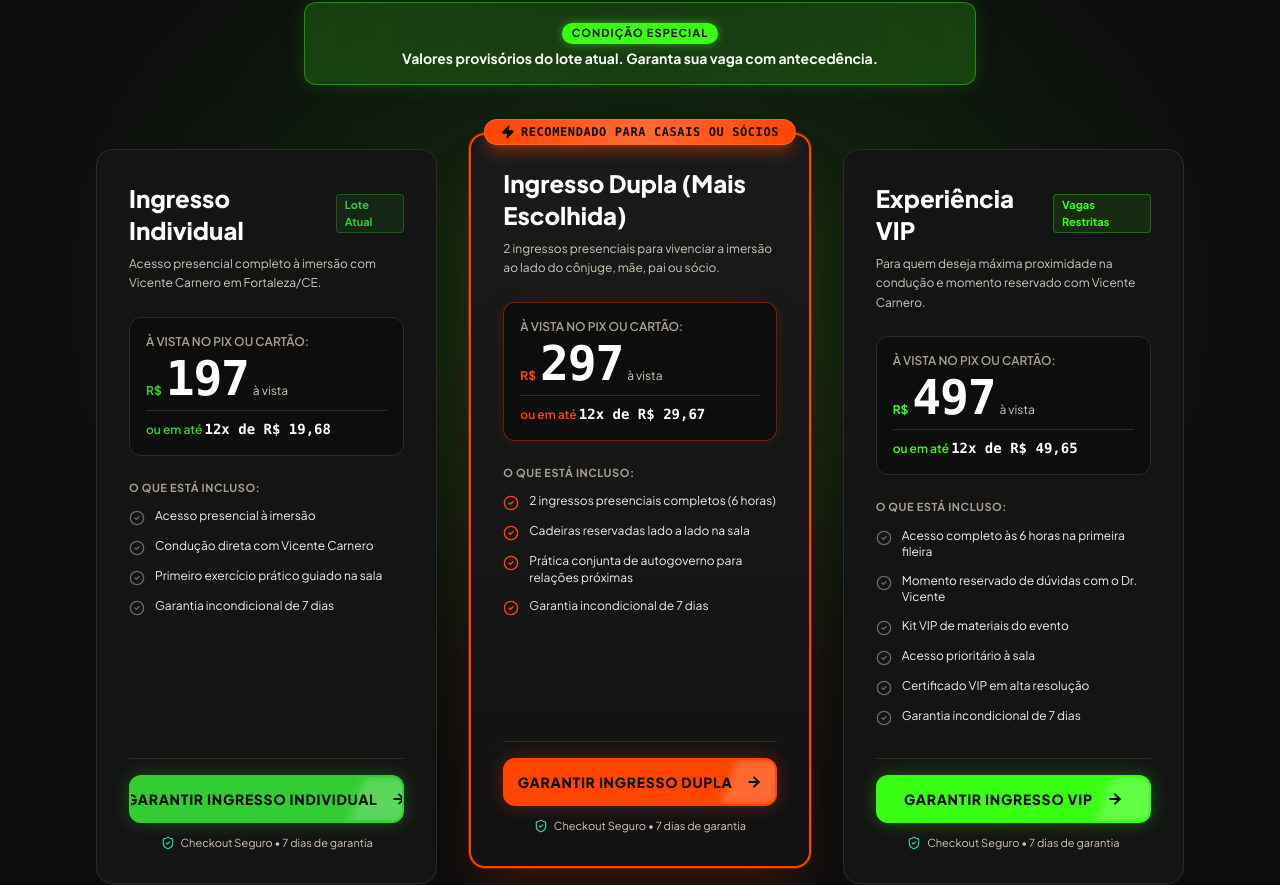
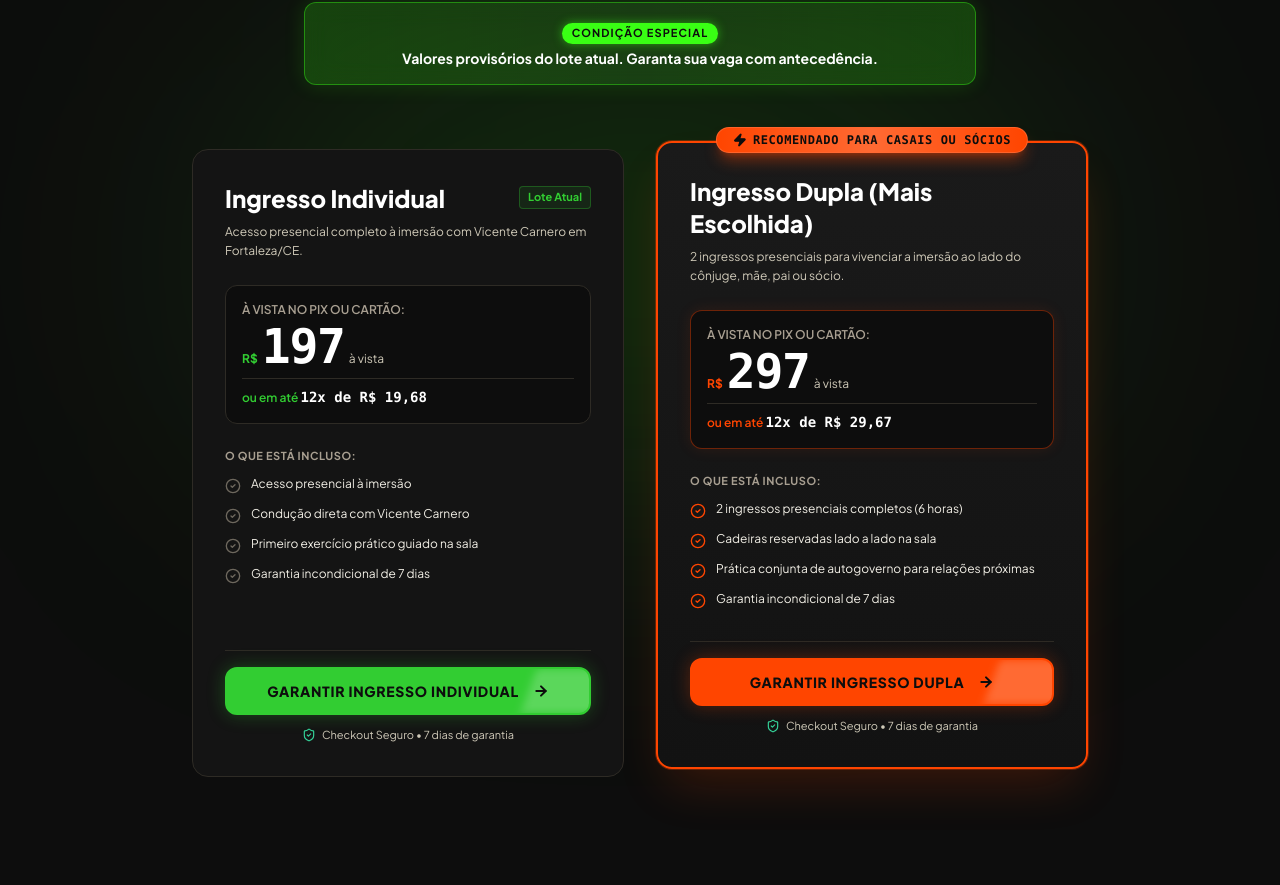
Before and after one commit to Marcelribeiro777/landing-page-vicente-governe-suas-emo-es, a React (Vite) app: page / in a window 1280 px wide. Shown: the part 7596-8481 px from the top of the page. Built offline with nearby package versions, Linux system fonts and the light colour scheme; a web font is replaced by a local one.

Commit message:
Remover ingresso Experiência VIP e ajustar grade para 2 ingressos (v0.0.43)

```diff
--- a/package.json
+++ b/package.json
@@ -2,7 +2,7 @@
   "name": "skip-react-template",
   "description": "A frontend React Vite TypeScript Shadcn UI template for Skip projects",
   "private": true,
-  "version": "0.0.42",
+  "version": "0.0.43",
   "type": "module",
   "scripts": {
     "start": "vite dev",
--- a/src/components/event/EventPricing.tsx
+++ b/src/components/event/EventPricing.tsx
@@ -40,8 +40,8 @@ export function EventPricing() {
           </div>
         </div>
 
-        {/* 3 Pricing Cards Grid */}
-        <div className="grid grid-cols-1 lg:grid-cols-3 gap-8 items-stretch pt-4">
+        {/* 2 Pricing Cards Grid */}
+        <div className="grid grid-cols-1 md:grid-cols-2 gap-8 items-stretch pt-4 max-w-4xl mx-auto">
           {eventContent.pricing.cards.map((card) => {
             const isIndividual = card.id === 'individual'
             const isDupla = card.id === 'dupla'
@@ -51,25 +51,13 @@ export function EventPricing() {
                 key={card.id}
                 className={`rounded-2xl p-7 sm:p-8 flex flex-col justify-between transition-all duration-300 relative ${
                   card.isPopular
-                    ? isDupla
-                      ? 'bg-gradient-to-b from-[#1A1A1A] to-[#121212] border-2 border-[#FF4500] shadow-2xl shadow-[#FF4500]/20 lg:-translate-y-4 ring-1 ring-[#FF4500]/30 hover:border-[#FF4500]/60 hover:shadow-xl hover:shadow-[#FF4500]/10'
-                      : 'bg-gradient-to-b from-[#1A1A1A] to-[#121212] border-2 border-[#39FF14] shadow-2xl shadow-[#39FF14]/20 lg:-translate-y-4 ring-1 ring-[#39FF14]/30'
-                    : isIndividual
-                      ? 'bg-[#141414] border border-[#2E2B25] hover:border-[#32CD32]/60 hover:shadow-xl hover:shadow-[#32CD32]/10'
-                      : isDupla
-                        ? 'bg-[#141414] border border-[#2E2B25] hover:border-[#FF4500]/60 hover:shadow-xl hover:shadow-[#FF4500]/10'
-                        : 'bg-[#141414] border border-[#2E2B25] hover:border-[#39FF14]/60 hover:shadow-xl hover:shadow-[#39FF14]/10'
+                    ? 'bg-gradient-to-b from-[#1A1A1A] to-[#121212] border-2 border-[#FF4500] shadow-2xl shadow-[#FF4500]/20 md:-translate-y-2 ring-1 ring-[#FF4500]/30 hover:border-[#FF4500]/60 hover:shadow-xl hover:shadow-[#FF4500]/10'
+                    : 'bg-[#141414] border border-[#2E2B25] hover:border-[#32CD32]/60 hover:shadow-xl hover:shadow-[#32CD32]/10'
                 }`}
               >
                 {/* Popular Ribbon */}
                 {card.isPopular && (
-                  <div
-                    className={`absolute -top-4 left-1/2 -translate-x-1/2 px-4 py-1 rounded-full text-xs font-black tracking-wider uppercase shadow-lg flex items-center gap-1.5 whitespace-nowrap font-mono ${
-                      isDupla
-                        ? 'bg-gradient-to-r from-[#FF4500] via-[#ff6a33] to-[#FF4500] text-[#0D0D0D] shadow-[#FF4500]/40 border border-[#ff6a33]/80'
-                        : 'bg-gradient-to-r from-[#39FF14] via-[#57FF38] to-[#39FF14] text-[#0D0D0D] shadow-[#39FF14]/40 border border-[#57FF38]/80'
-                    }`}
-                  >
+                  <div className="absolute -top-4 left-1/2 -translate-x-1/2 px-4 py-1 rounded-full text-xs font-black tracking-wider uppercase shadow-lg flex items-center gap-1.5 whitespace-nowrap font-mono bg-gradient-to-r from-[#FF4500] via-[#ff6a33] to-[#FF4500] text-[#0D0D0D] shadow-[#FF4500]/40 border border-[#ff6a33]/80">
                     <Zap className="w-3.5 h-3.5 fill-[#0D0D0D] text-[#0D0D0D]" />
                     <span>{card.tag}</span>
                   </div>
@@ -84,9 +72,7 @@ export function EventPricing() {
                         className={`text-[11px] font-bold px-2 py-0.5 rounded border ${
                           isIndividual
                             ? 'text-[#32CD32] bg-[#32CD32]/10 border-[#32CD32]/30'
-                            : isDupla
-                              ? 'text-[#FF4500] bg-[#FF4500]/10 border-[#FF4500]/30'
-                              : 'text-[#39FF14] bg-[#39FF14]/10 border-[#39FF14]/30'
+                            : 'text-[#FF4500] bg-[#FF4500]/10 border-[#FF4500]/30'
                         }`}
                       >
                         {card.tag}
@@ -100,14 +86,8 @@ export function EventPricing() {
                   <div
                     className={`p-4 rounded-xl bg-[#0D0D0D] mb-6 transition-colors ${
                       card.isPopular
-                        ? isDupla
-                          ? 'border border-[#FF4500]/40 shadow-[0_0_15px_rgba(255,69,0,0.1)]'
-                          : 'border border-[#39FF14]/40 shadow-[0_0_15px_rgba(57,255,20,0.1)]'
-                        : isIndividual
-                          ? 'border border-[#2E2B25] hover:border-[#32CD32]/30'
-                          : isDupla
-                            ? 'border border-[#2E2B25] hover:border-[#FF4500]/30'
-                            : 'border border-[#2E2B25]'
+                        ? 'border border-[#FF4500]/40 shadow-[0_0_15px_rgba(255,69,0,0.1)]'
+                        : 'border border-[#2E2B25] hover:border-[#32CD32]/30'
                     }`}
                   >
                     <div className="text-xs text-[#A89F91] uppercase font-semibold mb-1">
@@ -116,11 +96,7 @@ export function EventPricing() {
                     <div className="flex items-baseline gap-1">
                       <span
                         className={`text-xs font-bold ${
-                          isIndividual
-                            ? 'text-[#32CD32]'
-                            : isDupla
-                              ? 'text-[#FF4500]'
-                              : 'text-[#39FF14]'
+                          isIndividual ? 'text-[#32CD32]' : 'text-[#FF4500]'
                         }`}
                       >
                         R$
@@ -133,11 +109,7 @@ export function EventPricing() {
 
                     <div
                       className={`text-xs font-semibold mt-2 pt-2 border-t border-[#2E2B25] ${
-                        isIndividual
-                          ? 'text-[#32CD32]'
-                          : isDupla
-                            ? 'text-[#FF4500]'
-                            : 'text-[#39FF14]'
+                        isIndividual ? 'text-[#32CD32]' : 'text-[#FF4500]'
                       }`}
                     >
                       ou em até{' '}
@@ -157,13 +129,7 @@ export function EventPricing() {
                       <div key={fIdx} className="flex items-start gap-2.5 text-xs text-[#F2EFE6]">
                         <CheckCircle2
                           className={`w-4 h-4 shrink-0 mt-0.5 ${
-                            isDupla
-                              ? 'text-[#FF4500]'
-                              : card.isPopular
-                                ? 'text-[#39FF14]'
-                                : isIndividual
-                                  ? 'text-[#6E685E]'
-                                  : 'text-[#6E685E]'
+                            isDupla ? 'text-[#FF4500]' : 'text-[#6E685E]'
                           }`}
                         />
                         <span className="leading-snug">{feat}</span>
@@ -179,11 +145,7 @@ export function EventPricing() {
                     className={`relative overflow-hidden w-full h-13 py-3 uppercase tracking-wider font-black text-xs sm:text-sm rounded-xl transition-all shadow-lg ${
                       isDupla
                         ? 'bg-[#FF4500] hover:bg-[#cc3700] text-[#0D0D0D] hover:scale-[1.02] active:scale-[0.98] shadow-[0_0_18px_rgba(255,69,0,0.3)] hover:shadow-[0_0_25px_rgba(255,69,0,0.5)] border-2 border-[#FF4500]'
-                        : card.isPopular
-                          ? 'bg-gradient-to-r from-[#39FF14] via-[#57FF38] to-[#39FF14] hover:from-[#57FF38] hover:to-[#39FF14] text-[#0D0D0D] shadow-[0_0_25px_rgba(57,255,20,0.4)] hover:shadow-[0_0_35px_rgba(57,255,20,0.6)] hover:scale-[1.03] active:scale-[0.98] border-2 border-[#57FF38]'
-                          : isIndividual
-                            ? 'bg-[#32CD32] hover:bg-[#28a428] text-[#0D0D0D] hover:scale-[1.02] active:scale-[0.98] shadow-[0_0_18px_rgba(50,205,50,0.3)] hover:shadow-[0_0_25px_rgba(50,205,50,0.5)] border-2 border-[#32CD32]'
-                            : 'bg-[#39FF14] hover:bg-[#57FF38] text-[#0D0D0D] hover:scale-[1.02] active:scale-[0.98] shadow-[0_0_18px_rgba(57,255,20,0.3)] hover:shadow-[0_0_25px_rgba(57,255,20,0.5)] border-2 border-[#39FF14]'
+                        : 'bg-[#32CD32] hover:bg-[#28a428] text-[#0D0D0D] hover:scale-[1.02] active:scale-[0.98] shadow-[0_0_18px_rgba(50,205,50,0.3)] hover:shadow-[0_0_25px_rgba(50,205,50,0.5)] border-2 border-[#32CD32]'
                     }`}
                   >
                     <span className="absolute inset-0 w-1/3 bg-white/20 blur-sm animate-cta-shimmer pointer-events-none" />
--- a/src/content/event.ts
+++ b/src/content/event.ts
@@ -413,29 +413,6 @@ export const eventContent: EventData = {
         ctaText: 'Garantir Ingresso Dupla',
         checkoutUrl: 'https://exemplo.checkout.com/governe-dupla',
       },
-      {
-        id: 'vip',
-        name: 'Experiência VIP',
-        tag: 'Vagas Restritas',
-        isPopular: false,
-        description:
-          'Para quem deseja máxima proximidade na condução e momento reservado com Vicente Carnero.',
-        cashPrice: 497,
-        installments: {
-          times: 12,
-          value: 49.65,
-        },
-        features: [
-          'Acesso completo às 6 horas na primeira fileira',
-          'Momento reservado de dúvidas com o Dr. Vicente',
-          'Kit VIP de materiais do evento',
-          'Acesso prioritário à sala',
-          'Certificado VIP em alta resolução',
-          'Garantia incondicional de 7 dias',
-        ],
-        ctaText: 'Garantir Ingresso VIP',
-        checkoutUrl: 'https://exemplo.checkout.com/governe-vip',
-      },
     ],
   },
 
--- a/src/lib/pocketbase/schema.json
+++ b/src/lib/pocketbase/schema.json
@@ -1,5 +1,5 @@
 {
-  "generatedAt": "2026-09-12T23:09:08.132Z",
+  "generatedAt": "2026-09-12T23:11:06.566Z",
   "collections": [
     {
       "name": "users",
```
Also changed, not shown: .skip.config.json.
